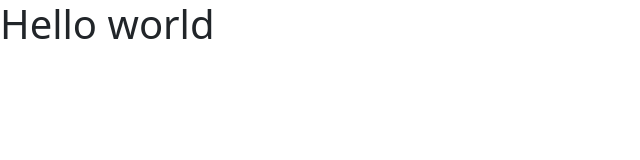
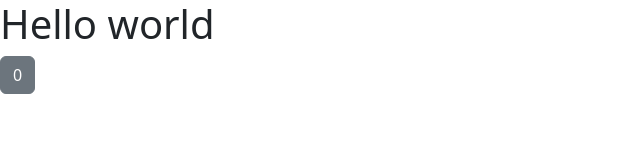
Before and after one commit to Aloeverras/Calculator_react_TypeScript, a React (Vite) app in the folder frontend/: page / in a window 1280 px wide. Shown: the top 160 px of the page, without its empty margins (0-640 px from the left). Built offline with nearby package versions, Linux system fonts and the light colour scheme.

Commit message:
nex spacework

```diff
--- a/frontend/src/App.tsx
+++ b/frontend/src/App.tsx
@@ -1,9 +1,11 @@
 import { type JSX} from "react";
+import ButtonCalculator from "./component/ButtonCalculator";
 
 const App : () => JSX.Element = () => {
   return (
     <>
       <h1>Hello world</h1>
+      <ButtonCalculator label={0}/>
     </>
   );
 }
--- a/frontend/src/component/ButtonCalculator.tsx
+++ b/frontend/src/component/ButtonCalculator.tsx
@@ -1,21 +1,32 @@
 import type { ButtonCalculatorType } from "../types/buttonType/ButtonCalculatorType";
 import type { ButtonCalculatorProps } from "../types/buttonType/ButtonCalculatorProps";
 import {Button} from "reactstrap";
-import { useState } from "react";
 import type { NumberButtonCalculator } from "../types/buttonType/NumberButtonCalculator";
 import type { OperatorButtonCalculator } from "../types/buttonType/OperatorButtonCalculator";
 import type { MainButtonCalculator } from "../types/buttonType/MainButtonCalculator";
 
-const ButtonCalculator : ButtonCalculatorType = ({id, label} : ButtonCalculatorProps ) => {
+const ButtonCalculator : ButtonCalculatorType<NumberButtonCalculator | OperatorButtonCalculator | MainButtonCalculator> = ({label} : ButtonCalculatorProps<NumberButtonCalculator | OperatorButtonCalculator | MainButtonCalculator> ) => {
+    const classNameButton : string[] = ["button-calculator"];
+    const idButton : string[] = [label.toString()];
 
-    const [btn, setBtn] = useState<NumberButtonCalculator | OperatorButtonCalculator | MainButtonCalculator>(label);
 
-    const classNameButton : string[] = ["button-calculator"];
-    const idButton : string[] = [id];
+    if (typeof label === "number") {
+        classNameButton.push("number-btn");
+        idButton.push("n")
+    } else {
+        idButton.push("s")
+        if (label === "AC" || label === "C") {
+            classNameButton.push("main-btn");
+        } else if (label.charAt(0) === "0") {
+            classNameButton.push("zero-team")
+        } else {
+            classNameButton.push("opérator-btn")
+        }
+    };
 
     return (
-        <Button id={idButton.join("-")} className={classNameButton.join(" ")}>
-            {btn}
+        <Button id={idButton.join("-")} className={classNameButton.join(" ")} key={`${idButton.join("-")}-key`}>
+            {label}
         </Button>
     )
 }
--- a/frontend/src/types/buttonType/ButtonCalculatorProps.ts
+++ b/frontend/src/types/buttonType/ButtonCalculatorProps.ts
@@ -1,7 +1,4 @@
 import type { JSXElementConstructor } from "react";
 import type React from "react";
-import type { NumberButtonCalculator } from "./NumberButtonCalculator";
-import type { OperatorButtonCalculator } from "./OperatorButtonCalculator";
-import type { MainButtonCalculator } from "./MainButtonCalculator";
 
-export type ButtonCalculatorProps = React.ComponentProps<JSXElementConstructor<{id : string, label : NumberButtonCalculator | OperatorButtonCalculator | MainButtonCalculator}>>;
+export type ButtonCalculatorProps<T> = React.ComponentProps<JSXElementConstructor<{ label : T}>>;
--- a/frontend/src/types/buttonType/ButtonCalculatorType.ts
+++ b/frontend/src/types/buttonType/ButtonCalculatorType.ts
@@ -1,4 +1,4 @@
 import type React from "react";
 import type { ButtonCalculatorProps } from "./ButtonCalculatorProps";
 
-export type ButtonCalculatorType = React.FC<ButtonCalculatorProps>;
+export type ButtonCalculatorType<T> = React.FC<ButtonCalculatorProps<T>>;
```
